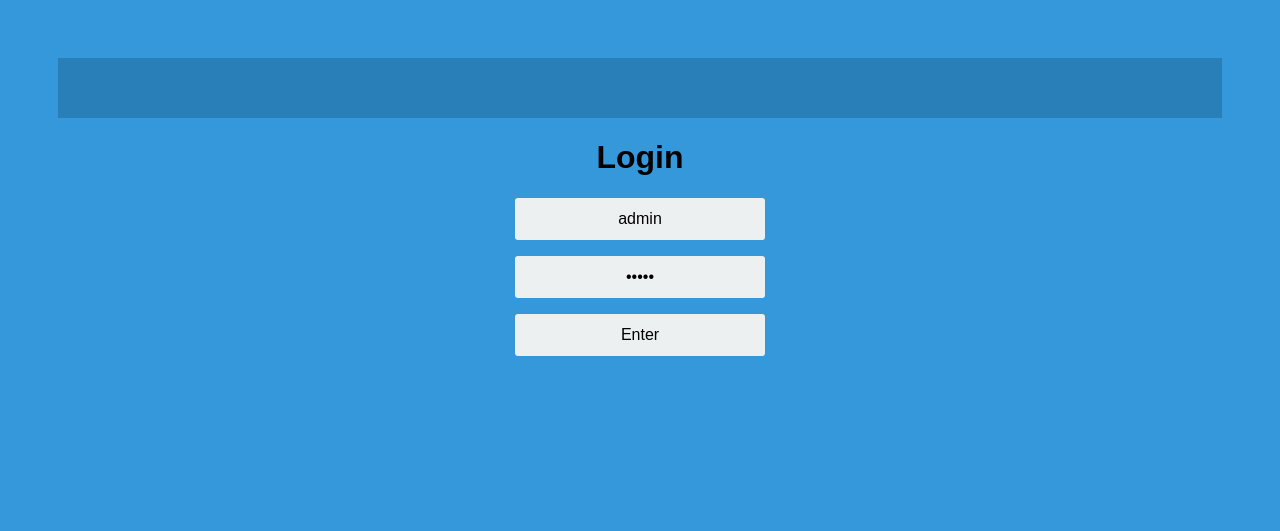
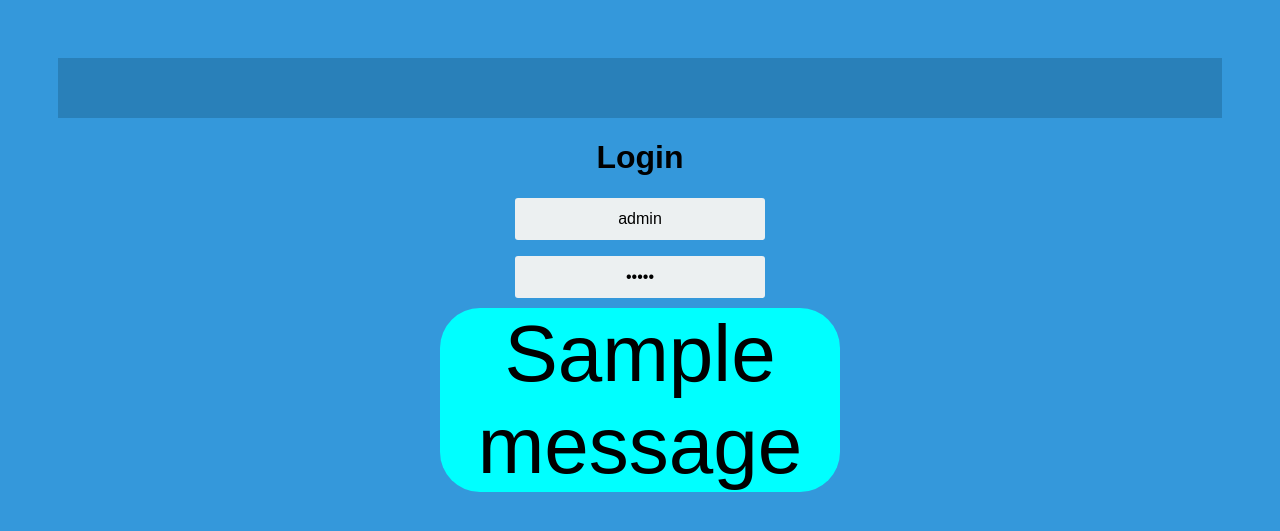
Before and after one commit to DenysDalebiha/login, a Flask app: page /login in a window 1280 px wide. Shown: the top 531 px of the page. Run offline with Flask 2, Linux system fonts and the light colour scheme; one stand-in notice (Sample message) is shown.

Commit message:
Added flash

```diff
--- a/static/style.css
+++ b/static/style.css
@@ -92,3 +92,15 @@ ul.mainmenu li{
     float: left;
     margin: 18px 40px 0 50px;
 }
+
+.flash{
+    position: absolute;
+    top: 50%;
+    left: 50%;
+    margin-right: -50%;
+    transform: translate(-50%, -50%);
+    background: cyan;
+    font-size: 80px;
+    width: 400px ;
+    border-radius: 40px;
+}
--- a/templates/login.html
+++ b/templates/login.html
@@ -5,7 +5,10 @@
 <form action="/login" method="post" class="login-form">
     <h1>Login</h1>
     <p><input type="text" name="username" value="admin" required /></p>
-    <p><input type="password" name="psw" value="*****" required /></p>
+    <p><input type="password" name="psw" value="12345" required /></p>
     <p><input type="submit" value="Enter" /></p>
 </form>
+{% for msg in get_flashed_messages() %}
+<div class="flash">{{msg}}</div>
+{% endfor %}
 {% endblock %}
```
Also changed, not shown: db_sql.py (+7 -2 lines).
